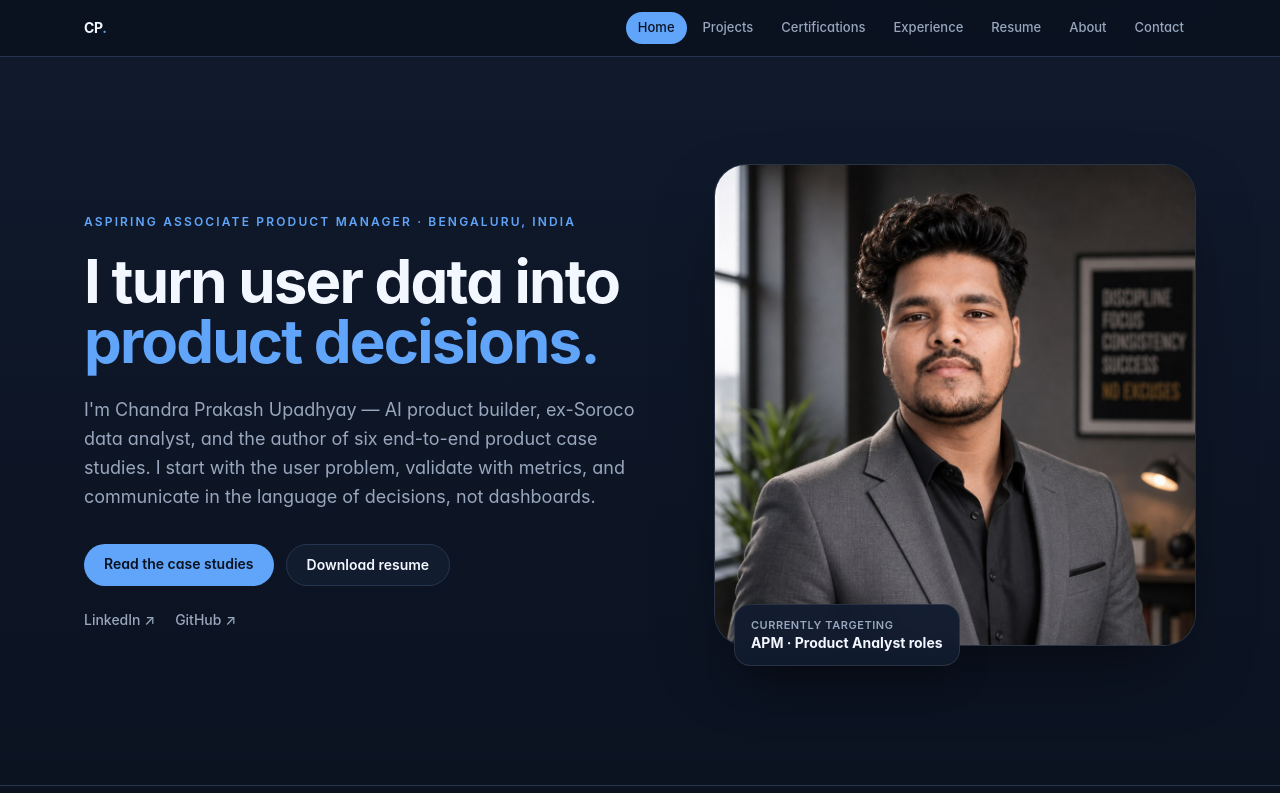
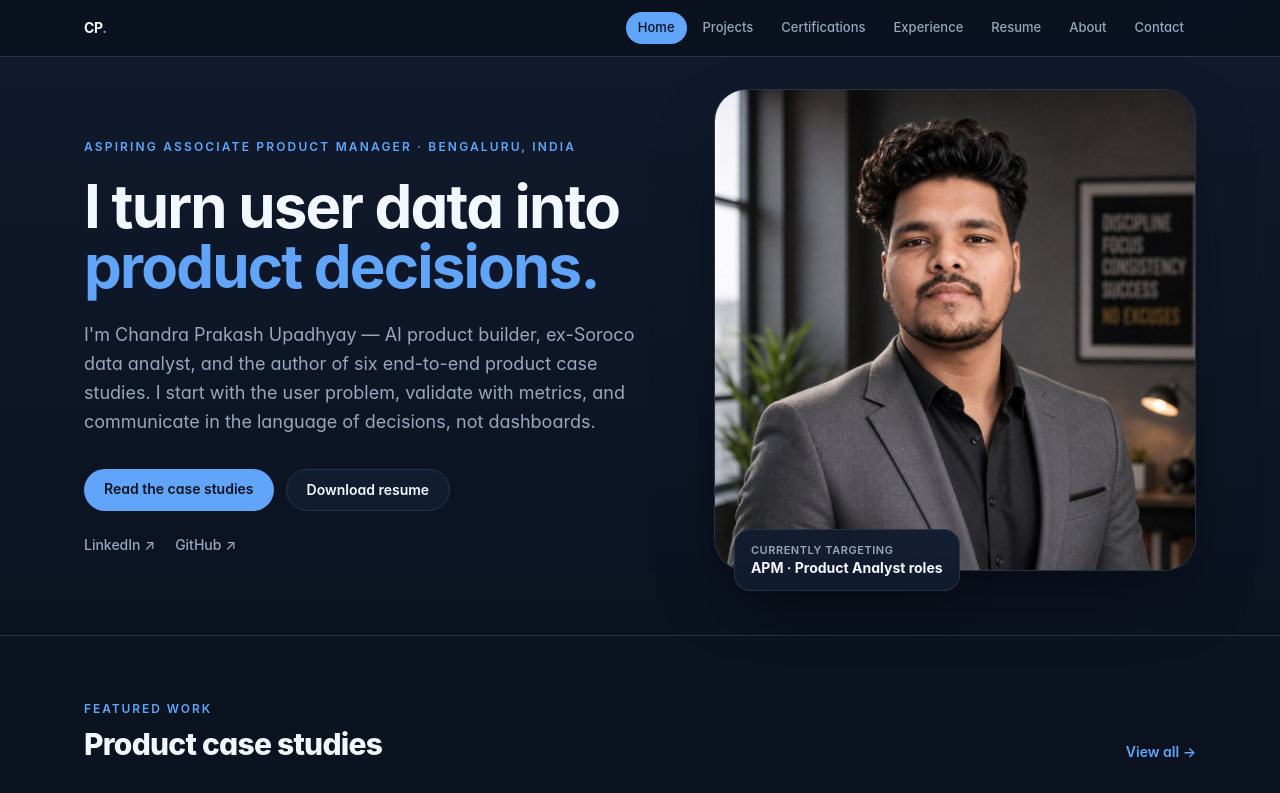
Before and after one commit to cpupadhyay/cpupadhyay.portfolio, a Next.js app in the folder chandra-portfolio/portfolio/: page / in a window 1280 px wide. Shown: the top 793 px of the page. Built offline with nearby package versions, Linux system fonts and the light colour scheme.

Commit message:
Remove hero viewport spacing

```diff
--- a/chandra-portfolio/portfolio/app/page.tsx
+++ b/chandra-portfolio/portfolio/app/page.tsx
@@ -22,7 +22,7 @@ export default function HomePage() {
     <>
       {/* Hero */}
       <section className="border-b border-line bg-[linear-gradient(180deg,#101A2C_0%,#0B1220_100%)]">
-        <div className="mx-auto grid min-h-0 max-w-shell grid-cols-1 items-center gap-10 px-5 py-10 sm:py-16 md:min-h-[calc(100vh-72px)] md:grid-cols-[1.08fr_0.92fr] md:gap-10 md:py-16 lg:gap-16 lg:py-20">
+        <div className="mx-auto grid max-w-shell grid-cols-1 items-center gap-10 px-5 py-10 sm:py-12 md:grid-cols-[1.08fr_0.92fr] md:gap-10 md:py-14 lg:gap-16 lg:py-16">
           <Reveal>
             <div className="lg:pt-0">
             <p className="text-[12px] font-semibold uppercase tracking-[0.18em] text-accent">
```
